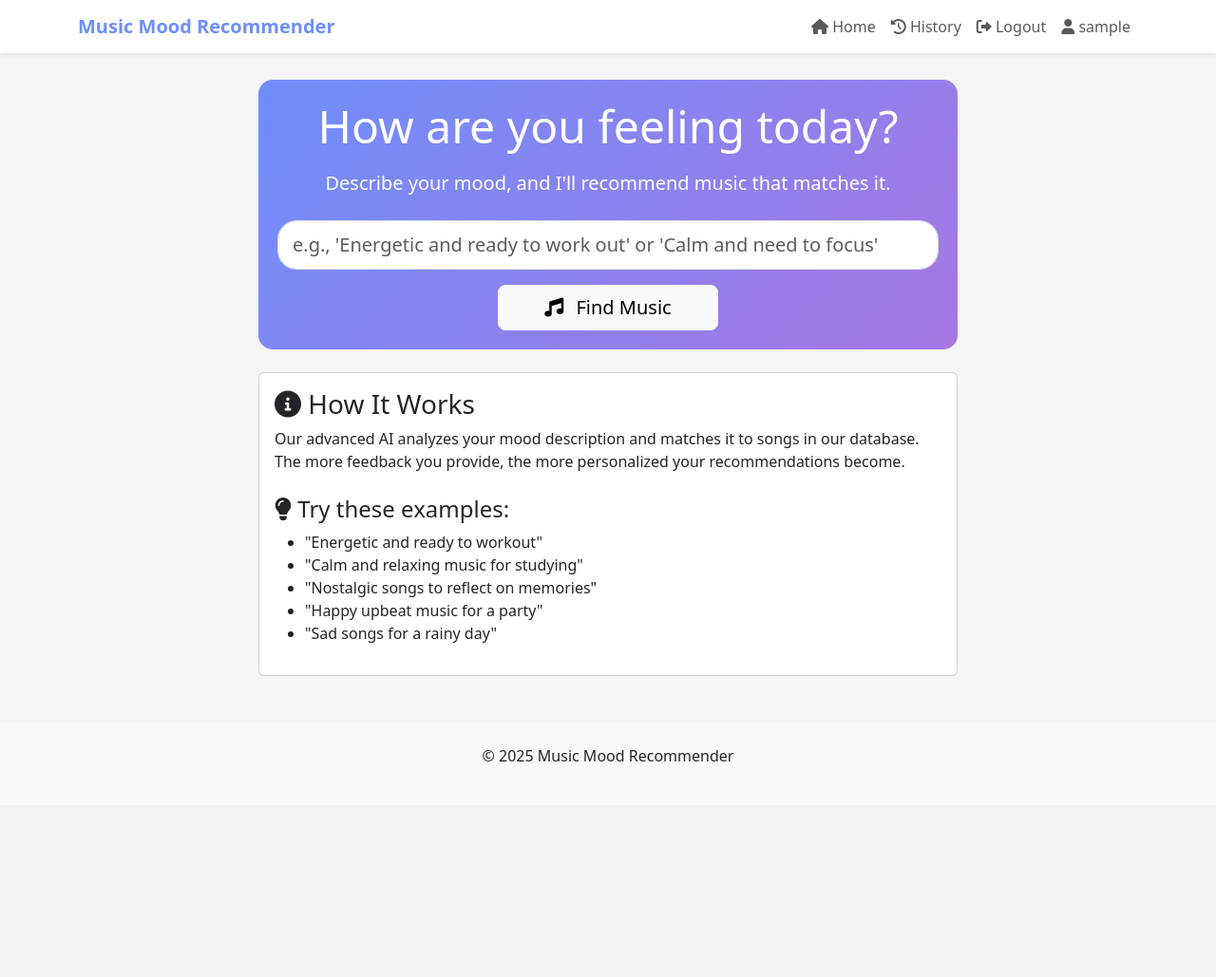
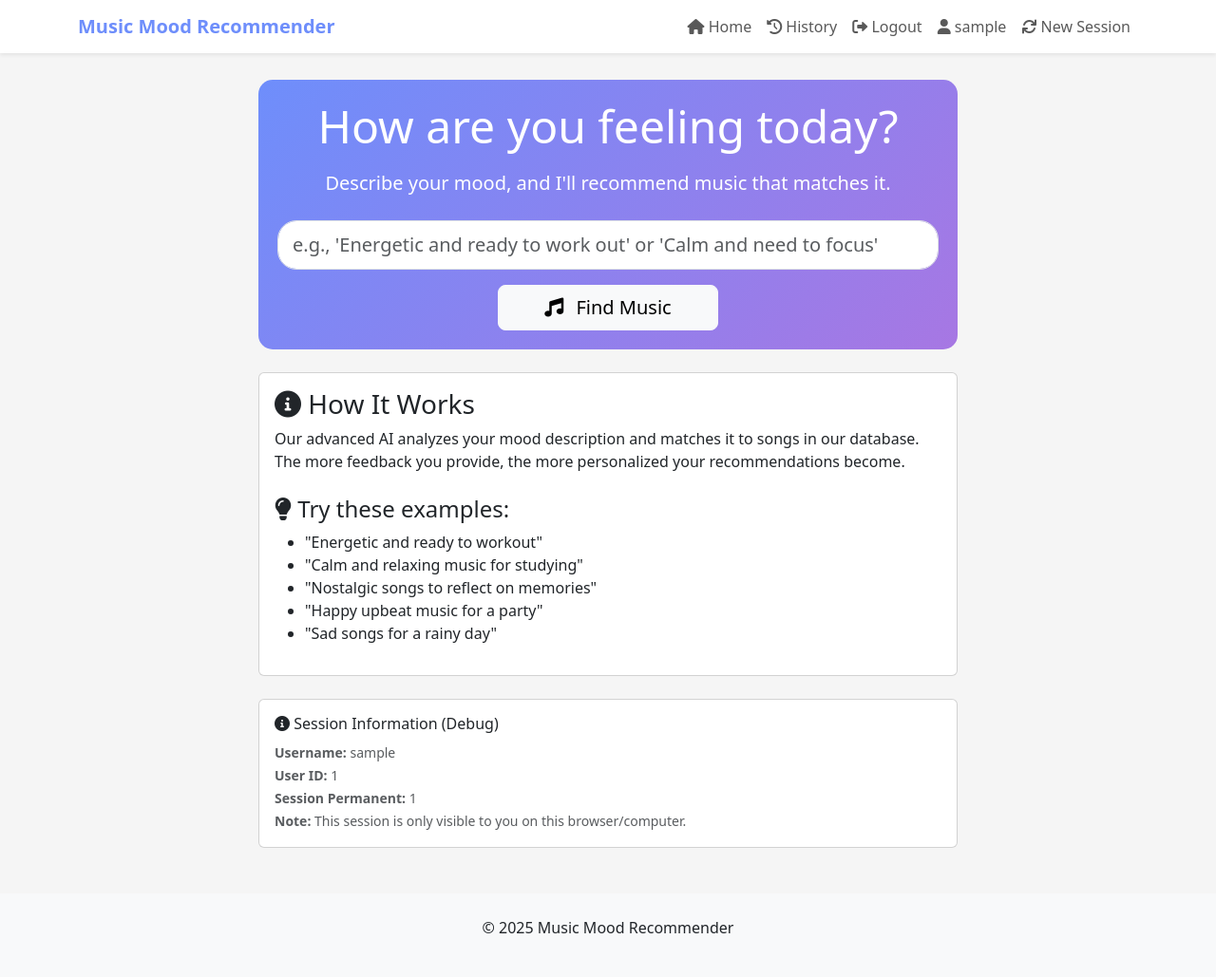
Before and after one commit to Igosain08/music-recommendation-system-DS3-winning-project, a Flask app: page / in a window 1280 px wide. Shown: the whole page at 95% size. Before the commit the page ends 802 px from the top, so only its background shows below. Run offline with Flask 3, Linux system fonts and the light colour scheme; the visitor is signed in with stand-in values (Sample User, id 1); parts of the project's set-up code (start-up, migrations or seed data) failed here and were passed over.

Commit message:
Add session management improvements and debug info

```diff
--- a/app.py
+++ b/app.py
@@ -120,7 +120,7 @@ import sys
 import numpy as np
 import pandas as pd
 import json
-from datetime import datetime
+from datetime import datetime, timedelta
 import threading
 import time
 import uuid
@@ -132,6 +132,9 @@ app.secret_key = os.urandom(24)  # For session management
 
 # Configure for better performance
 app.config['SEND_FILE_MAX_AGE_DEFAULT'] = 31536000  # 1 year cache
+
+# Configure session settings
+app.config['PERMANENT_SESSION_LIFETIME'] = timedelta(hours=2)  # Sessions expire after 2 hours
 
 # Global variables
 recommender = None
@@ -420,10 +423,19 @@ def index():
     user = User(user_id)
     feedback_count = len(user.feedback_history) if hasattr(user, 'feedback_history') else 0
 
+    # Add session info for debugging
+    session_info = {
+        'username': session.get('username'),
+        'user_id': session.get('user_id'),
+        'session_id': session.get('_id', 'Not set'),
+        'permanent': session.get('_permanent', False)
+    }
+
     return render_template('index.html',
                           username=session['username'],
                           feedback_count=feedback_count,
-                          personalization=feedback_count >= 5)
+                          personalization=feedback_count >= 5,
+                          session_info=session_info)
 
 @app.route('/ping')
 def ping():
@@ -441,6 +453,7 @@ def login():
 
         session['username'] = username
         session['user_id'] = f"user_{username.lower().replace(' ', '_')}"
+        session.permanent = True  # Make session permanent (will expire after 2 hours)
         return redirect(url_for('index'))
 
     return render_template('login.html')
@@ -499,6 +512,13 @@ def create_spotify_playlist():
 def logout():
     """Logout and clear session"""
     session.clear()
+    return redirect(url_for('login'))
+
+@app.route('/new_session')
+def new_session():
+    """Start a new session (clear current session)"""
+    session.clear()
+    flash('Started a new session. Please log in again.', 'info')
     return redirect(url_for('login'))
 
 @app.route('/recommend', methods=['POST'])
--- a/templates/base.html
+++ b/templates/base.html
@@ -73,6 +73,9 @@
                     <li class="nav-item">
                         <span class="nav-link"><i class="fas fa-user"></i> {{ session.username }}</span>
                     </li>
+                    <li class="nav-item">
+                        <a class="nav-link" href="/new_session" title="Start a new session"><i class="fas fa-refresh"></i> New Session</a>
+                    </li>
                     {% else %}
                     <li class="nav-item">
                         <a class="nav-link" href="/login"><i class="fas fa-sign-in-alt"></i> Login</a>
--- a/templates/index.html
+++ b/templates/index.html
@@ -57,6 +57,19 @@
             </form>
         </div>
         {% endif %}
+
+        <!-- Session Debug Info (only visible to you) -->
+        <div class="card mt-4">
+            <div class="card-body">
+                <h6><i class="fas fa-info-circle"></i> Session Information (Debug)</h6>
+                <small class="text-muted">
+                    <strong>Username:</strong> {{ session_info.username }}<br>
+                    <strong>User ID:</strong> {{ session_info.user_id }}<br>
+                    <strong>Session Permanent:</strong> {{ session_info.permanent }}<br>
+                    <strong>Note:</strong> This session is only visible to you on this browser/computer.
+                </small>
+            </div>
+        </div>
     </div>
 </div>
 {% endblock %}
```
